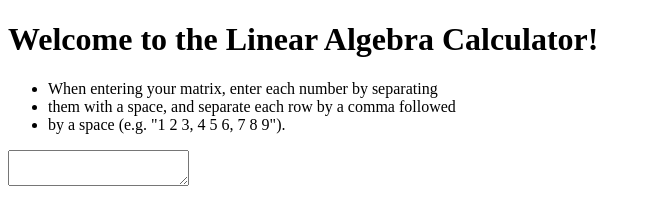
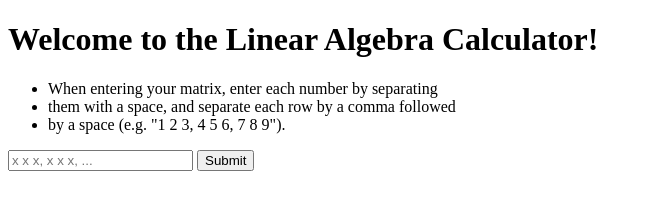
Before and after one commit to YungLonk/Linear-Algebra, a website: page public/index.html in a window 1280 px wide. Shown: the whole page, without its empty margins (0-651 px from the left). Drawn offline with Linux system fonts and the light colour scheme.

Commit message:
added inputs to id "inputSec"

```diff
--- a/public/index.html
+++ b/public/index.html
@@ -14,7 +14,10 @@
             </ul>
         </div>
         <div id="inputSec">
-            <textarea></textarea>
+            <form id="inputForm">
+                <input type="text" id="userMat" required placeholder="x x x, x x x, ...">
+                <input type="submit" id="submit">
+            </form>
         </div>
         <script src="scripts/index.js"></script>
     </body>
```
